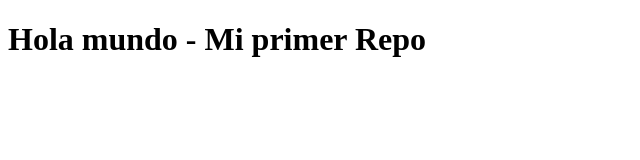
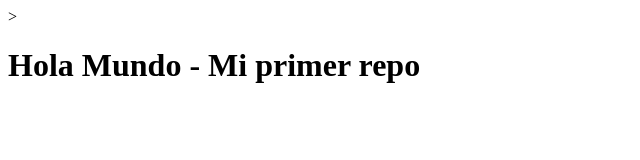
Before and after one commit to AlvaroJaimes30/MI-primer-Proyecto-, a plain HTML site: page index.html in a window 1280 px wide. Shown: the whole page, without its empty margins (0-640 px from the left). Drawn offline with Linux system fonts and the light colour scheme.

Commit message:
miprimercommit

```diff
--- a/index.html
+++ b/index.html
@@ -8,7 +8,7 @@
 </head>
 <body>
     <div>
-        <h1>Hola mundo - Mi primer Repo</h1>
+        ><h1>Hola Mundo - Mi primer repo</h1>
     </div>
 </body>
 </html>
```
